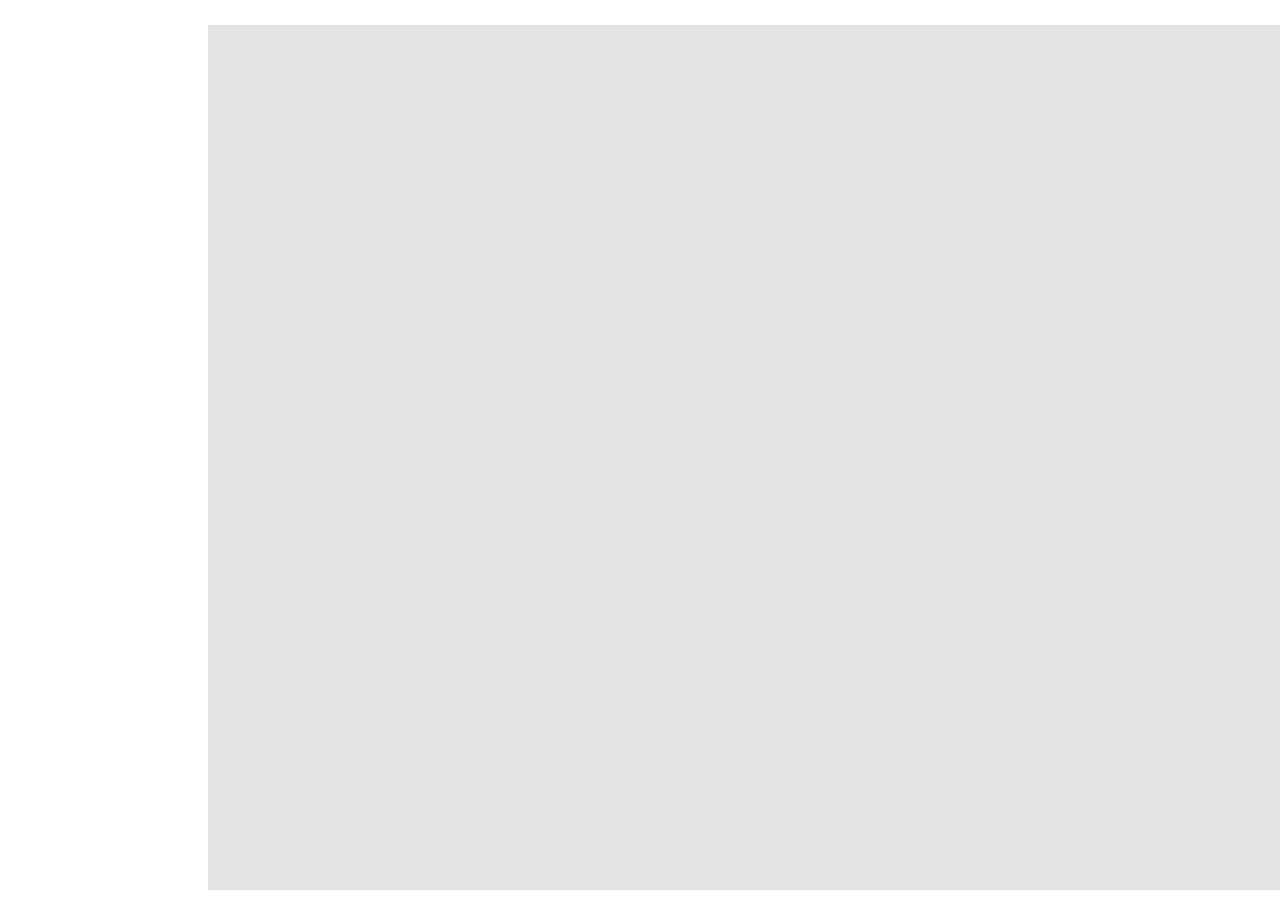
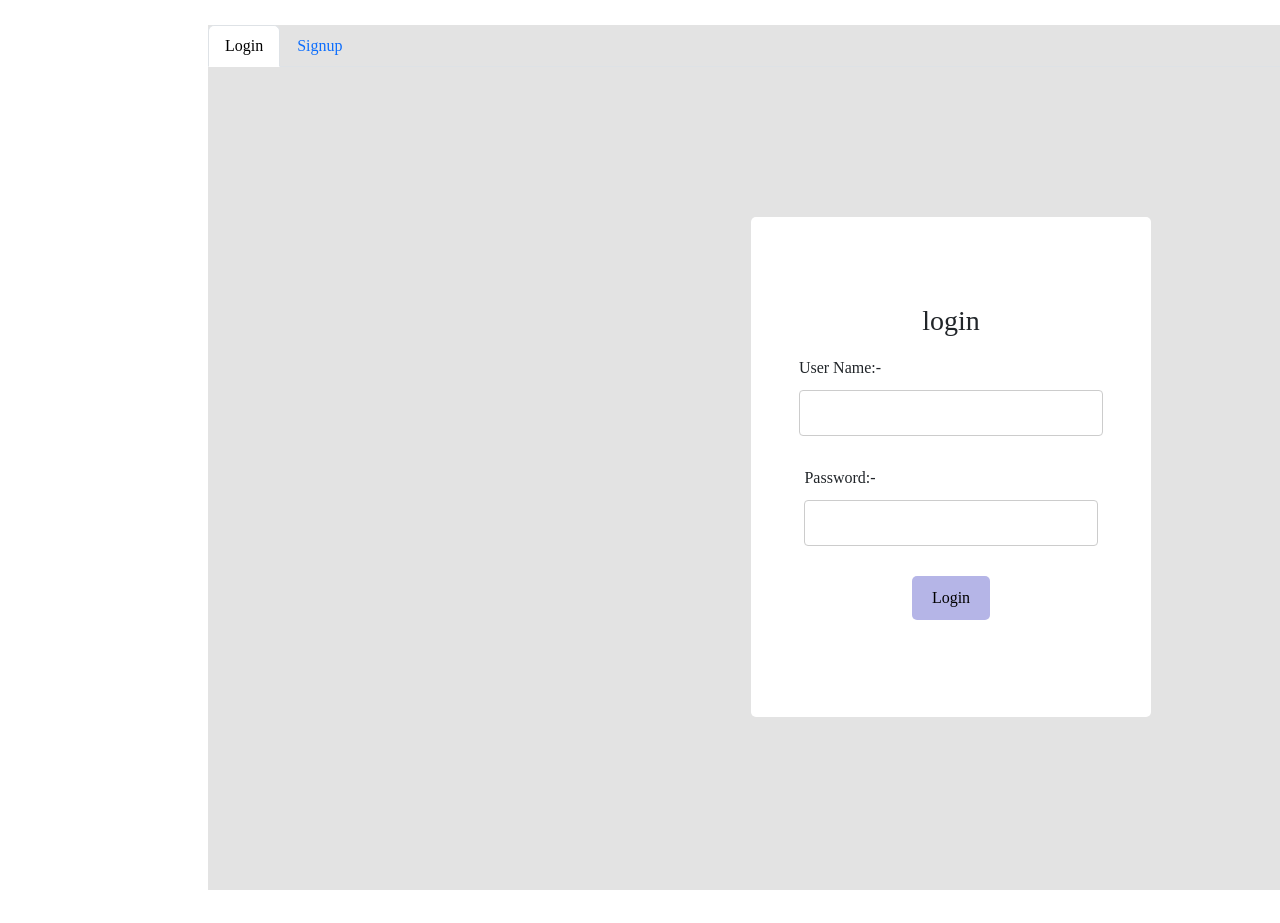
Before and after one commit to hubkalai123/chat_Application, a Next.js app in the folder my-app/: page /login in a window 1280 px wide. Both pictures are taken after a click on the button "Login". Shown: the top 923 px of the page. Before the commit the page ends 890 px from the top, so only its background shows below. Built offline with nearby package versions, Linux system fonts and the light colour scheme.

Commit message:
update styling code

```diff
--- a/my-app/package.json
+++ b/my-app/package.json
@@ -13,12 +13,14 @@
     "@gsap/react": "^2.1.1",
     "@reduxjs/toolkit": "^2.2.5",
     "aos": "^2.3.4",
+    "bootstrap": "^5.3.3",
     "framer-motion": "^11.2.12",
     "gsap": "^3.12.5",
     "hover-effect": "^1.2.1",
     "next": "14.2.4",
     "next-redux-wrapper": "^8.1.0",
     "react": "^18",
+    "react-bootstrap": "^2.10.4",
     "react-dom": "^18",
     "react-redux": "^9.1.2",
     "sass": "^1.77.6"
--- a/my-app/src/app/(public)/layout.tsx
+++ b/my-app/src/app/(public)/layout.tsx
@@ -1,11 +1,13 @@
 'use client';
-import React from 'react';
-import { cookies } from "next/headers";
-import { redirect } from 'next/navigation';
+import React, { useEffect } from 'react';
 import { ROUTESPATH } from '@/utils/constant';
 import { useAppSelector } from '@/store/hook';
 import { RootState } from '@/store/store';
 import { useRouter } from 'next/navigation';
+import Aos from 'aos';
+import 'aos/dist/aos.css';
+import 'bootstrap/dist/css/bootstrap.min.css';
+
 interface PublicLayoutProps {
   readonly children: React.ReactNode;
 }
@@ -13,6 +15,10 @@ interface PublicLayoutProps {
 const PublicLayout: React.FC<PublicLayoutProps> = ({ children }) => {
   const router = useRouter();
   const { isAuthenticated } = useAppSelector((state:RootState) => state.auth);
+
+  useEffect(()=>{
+    Aos.init({duration:3000});
+  },[]);
 
   if (isAuthenticated) {
     router.push(ROUTESPATH.CHATAPP);
--- /dev/null
+++ b/my-app/src/component/LoginComponent/Authentication.tsx
@@ -0,0 +1,24 @@
+'use client';
+import React, { useState } from 'react';
+import { Tabs, Tab } from 'react-bootstrap';
+import LoginForm from './LoginForm';
+import SignupForm from './SignupForm';
+
+const Authentication = () => {
+    const [key, setKey] = useState<any>('login');
+
+  return (
+    <div className='chnaging-conatiner'>
+    <Tabs id="login-signup-tabs" activeKey={key} onSelect={(k) => setKey(k)}>
+      <Tab eventKey="login" title="Login">
+        <LoginForm />
+      </Tab>
+      <Tab eventKey="signup" title="Signup">
+        <SignupForm />
+      </Tab>
+    </Tabs>
+    </div>
+    )
+}
+
+export default Authentication;
--- a/my-app/src/component/LoginComponent/LoginForm.tsx
+++ b/my-app/src/component/LoginComponent/LoginForm.tsx
@@ -1,12 +1,27 @@
 'use client';
-import Image from 'next/image'
 import React from 'react'
-import 'aos/dist/aos.css';
+import '../../style/login.scss'
+import Link from 'next/link';
 
 const LoginForm = () => {
   return (
     <div className='Form_container'>
-
+        <div className='logcontainer'>
+          <form className='form_conatiner'>
+          <h3>login</h3>
+            <div className='form_control'>
+              <label htmlFor='username'>User Name:- </label>
+              <input type="text" className='inputClass' name="username" id="username" />
+            </div>
+            <div className='form_control'>
+              <label htmlFor='password'>Password:- </label>
+              <input type="password" className='inputClass' name="password" id="password" />
+            </div>
+            <div className='form_control'>
+              <button type='submit' className='log_button'>Login</button>
+            </div>
+          </form>
+        </div>
     </div>
   )
 }
--- /dev/null
+++ b/my-app/src/component/LoginComponent/SignupForm.tsx
@@ -0,0 +1,49 @@
+import React from 'react'
+import cloud from "../../style/image/cloud.png"
+import camera from "../../style/image/camera.png"
+import Image from 'next/image'
+
+const SignupForm = () => {
+  return (
+    <div className='Form_container'>
+        <div className='logcontainer'>
+          <form className='signup_container'>
+          <h3>Sign up</h3>
+           <div className="profile-picture-container">
+
+              <Image src={cloud} alt={"cloud"} className="profile-picture" />
+
+              <div className="camera-icon">
+                <Image src={camera} alt="Camera Icon" />
+              </div>
+            </div>
+            <div className='form_control'>
+              <label htmlFor='username'>First Name:- </label>
+              <input type="text" className='inputClass' name="firstname" id="firstname" />
+            </div>
+            <div className='form_control'>
+              <label htmlFor='username'>Last Name:- </label>
+              <input type="text" className='inputClass' name="lastname" id="lastname" />
+            </div>
+            <div className='form_control'>
+              <label htmlFor='username'>User Name:- </label>
+              <input type="text" className='inputClass' name="username" id="username" />
+            </div>
+            <div className='form_control'>
+              <label htmlFor='username'>Email:- </label>
+              <input type="email" className='inputClass' name="email" id="email" />
+            </div>
+            <div className='form_control'>
+              <label htmlFor='password'>Password:- </label>
+              <input type="password" className='inputClass' name="password" id="password" />
+            </div>
+            <div className='form_control'>
+              <button type='submit' className='log_button'>Sign up</button>
+            </div>
+          </form>
+        </div>
+    </div>
+  )
+}
+
+export default SignupForm
--- a/my-app/src/component/LoginComponent/index.tsx
+++ b/my-app/src/component/LoginComponent/index.tsx
@@ -1,31 +1,21 @@
 'use client';
-import { useDispatch } from 'react-redux';
-import { useRouter } from 'next/navigation';
-import { login } from '@/store/reducers/Authreducers';
 import Image from 'next/image';
-import { motion } from 'framer-motion';
-import Aos from 'aos';
-import 'aos/dist/aos.css';
-import { useEffect, useRef, useState } from 'react';
+import {  useRef, useState } from 'react';
 import { useGsapEffect } from '@/hooks/gsap';
 import gsap from 'gsap';
 import LoginForm from './LoginForm';
 import '../../style/login.scss'
+import Authentication from './Authentication';
 
 export default function LoginPage() {
-
+  //Image hider
   const [isFormShow,issetFormShow] = useState(false);
-
+  //GSAP Container Change
   const containerRef = useRef(null);
-
-  useEffect(()=>{
-    Aos.init({duration:3000});
-  },[]);
-
+  //GSAP Effect
   useGsapEffect();
 
-
-
+  //based GSAP Functionality it will move the conatainer open the Form.
   const handleLogin = () => {
     const timeline = gsap.timeline();
     timeline.to(containerRef.current, { opacity: 0, duration: 5, onComplete: () => {
@@ -44,10 +34,10 @@ export default function LoginPage() {
       <div className='Login_container'>
           <div className='pepole_communication'>
             <div className='whiteperson'>
-            <img src='https://webandcrafts.com/_next/image?url=https%3A%2F%2Fadmin.wac.co%2Fuploads%2Fmockup_people1_e915aa3772.png&w=1920&q=90' alt='pepole_yellow'  id='white_man_speak' data-aos="fade-right"/>
+            <Image src='https://webandcrafts.com/_next/image?url=https%3A%2F%2Fadmin.wac.co%2Fuploads%2Fmockup_people1_e915aa3772.png&w=1920&q=90' alt='pepole_yellow'  id='white_man_speak' data-aos="fade-right" width={1024} height={881}/>
             </div>
             <div className='blue_person'>
-            <img src='https://webandcrafts.com/_next/image?url=https%3A%2F%2Fadmin.wac.co%2Fuploads%2Fmockup_people2_f1e2f3d807.png&w=1920&q=90' alt='pepole_yellow' data-aos="fade-left" />
+            <Image src='https://webandcrafts.com/_next/image?url=https%3A%2F%2Fadmin.wac.co%2Fuploads%2Fmockup_people2_f1e2f3d807.png&w=1920&q=90' alt='pepole_yellow' data-aos="fade-left" width={1024} height={881}/>
             </div>
           </div>
           <div className='login_button'>
@@ -55,7 +45,7 @@ export default function LoginPage() {
           </div>
       </div>
     </div>
-    {isFormShow && <LoginForm />}
+    {isFormShow && <Authentication />}
   </div>
   );
 }
--- a/my-app/src/component/hoc/layout.tsx
+++ b/my-app/src/component/hoc/layout.tsx
@@ -2,15 +2,9 @@
 import { store } from "@/store/store";
 import { Provider } from "react-redux";
 import { RouterGuard } from "./routergraud";
-import { Suspense, useEffect } from "react";
-import Aos from 'aos';
-import 'aos/dist/aos.css';
+import { Suspense } from "react";
 
 const Layout = ({ children }: { children: React.ReactNode }) => {
-    useEffect(()=>{
-        Aos.init({duration:2000});
-      },[]);
-
     return (
         <Provider store={store}>
             <Suspense>
--- a/my-app/src/style/login.scss
+++ b/my-app/src/style/login.scss
@@ -66,3 +66,102 @@
     background-color: rgb(210, 189, 189);
     cursor: pointer;
 }
+
+
+//Form Container
+
+.Form_container{
+    position: relative;
+}
+.logcontainer {
+    position: absolute;
+    left:50%;
+    top: 25rem;
+    transform: translate(-50%, -50%);
+}
+
+.form_conatiner{
+    background-color: #ffffff;
+    border: 2px soild black;
+    border-radius:5px;
+    width: 400px;
+    height: 500px;
+    display: flex;
+    justify-content: center;
+    align-items: center;
+    flex-direction: column;
+}
+
+.form_control{
+    padding: 10px 20px;
+}
+
+.log_button{
+    background-color: rgb(181, 181, 231);
+    color: black;
+    padding: 10px 20px;
+    border-radius: 5px;
+    border: none;
+    cursor: pointer;
+}
+
+.inputClass {
+    padding: 10px;
+    margin: 10px 0;
+    border: 1px solid #ccc;
+    border-radius: 4px;
+    width: 100%;
+  }
+.chnaging-conatiner{
+   position: relative;
+}
+
+
+
+.signup_container{
+    background-color: #ffffff;
+    border: 2px soild black;
+    border-radius:5px;
+    width: 400px;
+    height: 800px;
+    display: flex;
+    justify-content: center;
+    align-items: center;
+    flex-direction: column;
+}
+
+
+
+.profile-picture-container {
+    position: relative;
+    display: inline-block;
+    width: 100px; /* Adjust the size as needed */
+    height: 100px; /* Adjust the size as needed */
+  }
+
+  .profile-picture {
+    width: 100%;
+    height: 100%;
+    border-radius: 50%;
+    object-fit: cover;
+    border: 2px solid #ccc; /* Optional: adds a border around the image */
+  }
+
+  .camera-icon {
+    position: absolute;
+    bottom: 5px; /* Adjust the position as needed */
+    right: 5px; /* Adjust the position as needed */
+    width: 20px; /* Adjust the size as needed */
+    height: 20px; /* Adjust the size as needed */
+    background-color: white; /* Optional: adds a background color */
+    border-radius: 50%; /* Makes the icon background a circle */
+    display: flex;
+    align-items: center;
+    justify-content: center;
+  }
+
+  .camera-icon img {
+    width: 100%;
+    height: 100%;
+    object-fit: contain;
+  }
```
Also changed, not shown: my-app/src/style/image/camera.png (added), 1 other file (tests, documents, lock files or other folders).
